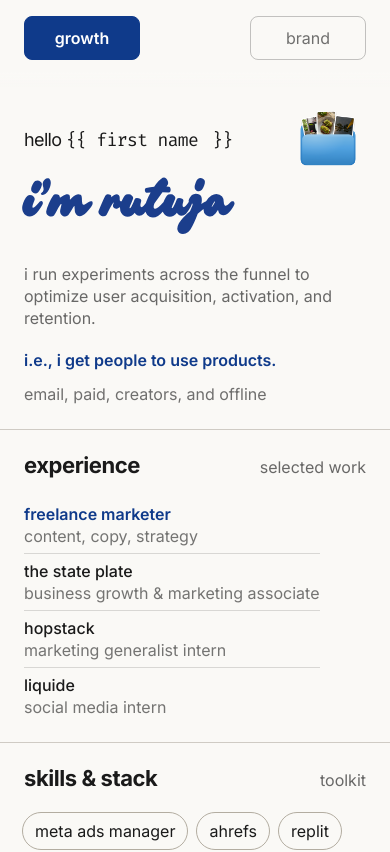
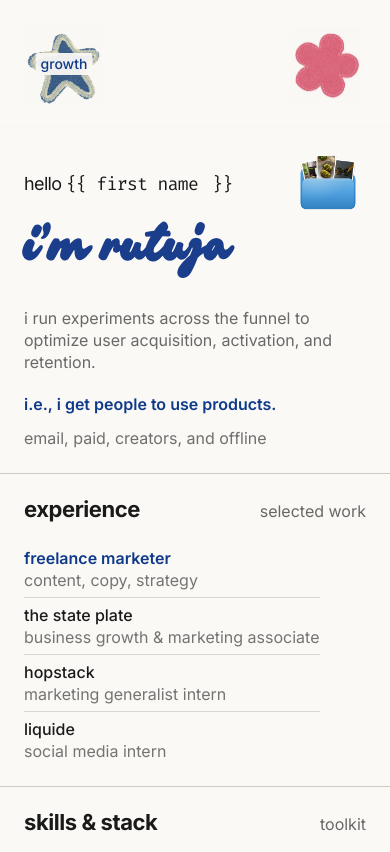
Before and after one commit to rutzonline/portfolio-site, a React (Vite) app: page / in a window 390 px wide. Shown: the top 852 px of the page. Built offline with nearby package versions, Linux system fonts and the light colour scheme.

Commit message:
Use mobile PNG mode buttons and smooth homepage return

```diff
--- a/src/App.tsx
+++ b/src/App.tsx
@@ -1455,8 +1455,13 @@ export default function App() {
     return () => anim.cancel()
   }, [page])
 
+  const scrollHomeToTop = () => window.scrollTo({
+    top: 0,
+    behavior: window.matchMedia("(prefers-reduced-motion: reduce)").matches ? "instant" : "smooth",
+  })
   const focusControls = (
     <div className="focus-controls px-6 pt-6 lg:absolute lg:left-5 lg:top-5 lg:p-0">
+      {isMobile && !page && <button type="button" className="mobile-scroll-top" onClick={scrollHomeToTop} aria-label="Back to top" />}
       <div
         className="toggle-group relative grid grid-cols-2 rounded-[6px] border border-[#E5E1DA] p-1"
         role="group"
@@ -1474,14 +1479,19 @@ export default function App() {
             key={option}
             type="button"
             aria-pressed={mode === option}
+            aria-label={option}
             onClick={() => {
               navigate(`/${option}${page ? `/${slugOf(page, option)}` : ""}`, true)
+              if (isMobile && !page) scrollHomeToTop()
             }}
             className={`mode-button relative min-h-11 lg:min-h-8 cursor-pointer rounded-[3px] px-3 text-base font-medium capitalize ${
               mode === option ? "active" : ""
             }`}
           >
-            {option}
+            {isMobile ? <>
+              <img src={`/${option}.png`} alt="" width="80" height="80" className="h-full w-full object-contain" />
+              {mode === option && <span className="mode-image-label" style={{ color: option === "growth" ? SAPPHIRE : "#7d2e4b" }}>{option}</span>}
+            </> : option}
           </button>
         ))}
       </div>
--- a/src/index.css
+++ b/src/index.css
@@ -775,7 +775,7 @@ main, main * { scrollbar-width: thin; scrollbar-color: var(--scroll-thumb) trans
   .upto-extras { padding-top: 32px; }
   .focus-controls {
     position: sticky; top: 0; z-index: 40; order: 0; align-self: start;
-    padding-top: max(16px, env(safe-area-inset-top)); padding-bottom: 12px;
+    padding-top: max(24px, env(safe-area-inset-top)); padding-bottom: 12px;
     background: #faf9f6;
   }
   .focus-controls::after {
@@ -783,3 +783,19 @@ main, main * { scrollbar-width: thin; scrollbar-color: var(--scroll-thumb) trans
     background: linear-gradient(to bottom, #faf9f6, transparent); pointer-events: none;
   }
 }
+
+@media (max-width: 1023px) {
+  .mobile-scroll-top { position: absolute; inset: 0; width: 100%; height: 100%; cursor: pointer; outline-offset: -3px; }
+  .focus-controls .toggle-group { pointer-events: none; }
+  .focus-controls .mode-button,
+  .focus-controls .mode-button.active {
+    width: 80px; height: 80px; min-height: 80px; padding: 0;
+    border: 0; border-radius: 0; background: transparent; pointer-events: auto;
+  }
+  .focus-controls .mode-button img { mix-blend-mode: multiply; }
+  .mode-image-label {
+    position: absolute; top: 50%; left: 50%; transform: translate(-50%, -50%);
+    padding: 1px 5px; border-radius: 3px; background: rgb(250 249 246 / .94);
+    font-size: 14px; font-weight: 500; line-height: 20px;
+  }
+}
```
